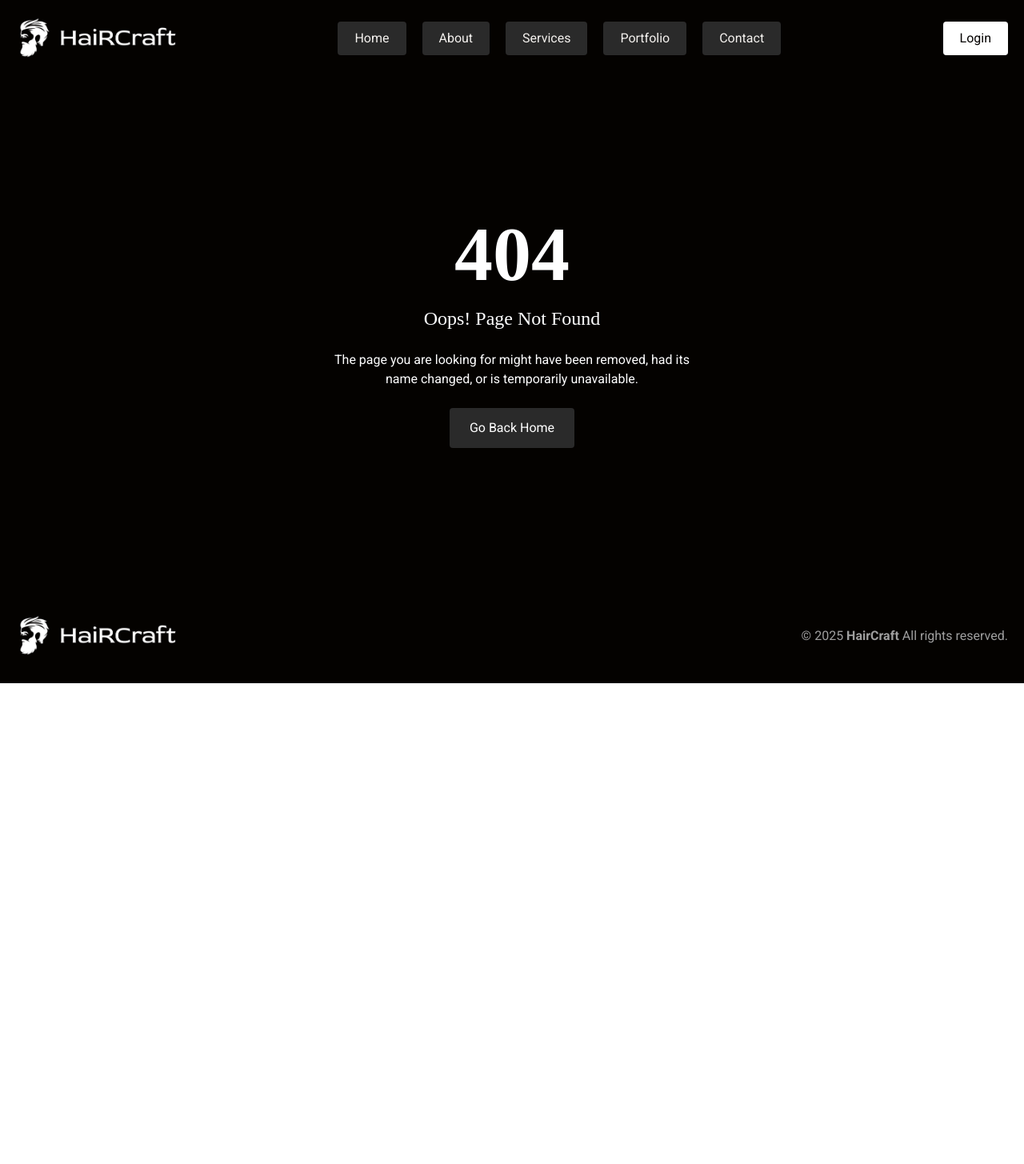
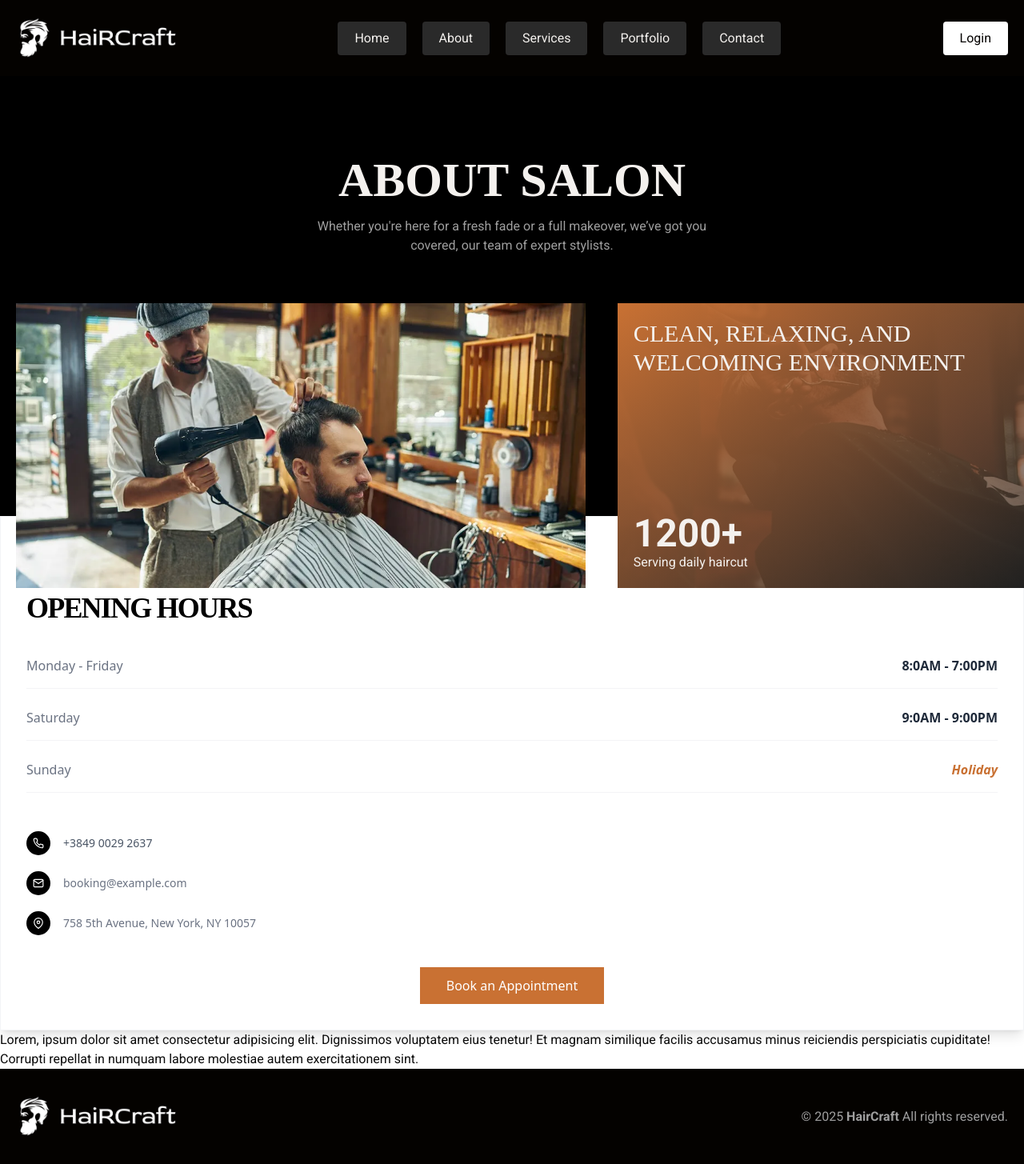
Before and after one commit to jahidulkanchan/auralux, a React (Vite) app: page /contact in a window 1280 px wide. Shown: the whole page at 80% size. Before the commit the page ends 854 px from the top, so only its background shows below. Built offline with nearby package versions, Linux system fonts and the light colour scheme; a web font is replaced by a local one.

Commit message:
connect new devices

```diff
--- a/src/components/CommonHero.jsx
+++ b/src/components/CommonHero.jsx
@@ -4,9 +4,9 @@ export default function CommonHero({mainBg}) {
   return (
     <>
      <section className="text-white-bg z-[999] flex min-h-[550px] justify-center bg-black text-center">
-        <div className="relative container">
-          <div className="heading mt-[100px]">
-            <h1 className="text-6xl font-bold">ABOUT SALON</h1>
+        <div className="relative container px-2 md:px-5">
+          <div className="heading mt-[60px] md:mt-[100px]">
+            <h1 className="section-title text-4xl xl:text-6xl">ABOUT SALON</h1>
             <p className="text-light-gray mx-auto mt-2.5 max-w-lg">
               Whether you're here for a fresh fade or a full makeover, we’ve got
               you covered, our team of expert stylists.
--- /dev/null
+++ b/src/pages/contact/ContactPage.jsx
@@ -0,0 +1,16 @@
+import CommonHero from '@/components/CommonHero'
+import HeroThumbnail from "../../assets/images/contact-hero-thumbnail.webp";
+import React from 'react'
+import CTACard from '@/components/home/CTACard';
+
+export default function ContactPage() {
+  return (
+    <>
+    <CommonHero mainBg={HeroThumbnail} />
+    <div className="contact-map">
+        <div className="left-content"><CTACard/></div>
+        <div className="right-content">Lorem, ipsum dolor sit amet consectetur adipisicing elit. Dignissimos voluptatem eius tenetur! Et magnam similique facilis accusamus minus reiciendis perspiciatis cupiditate! Corrupti repellat in numquam labore molestiae autem exercitationem sint.</div>
+    </div>
+    </>
+  )
+}
--- a/src/router/Router.jsx
+++ b/src/router/Router.jsx
@@ -3,6 +3,7 @@ import RootLayout from "../layout/RootLayout"
 import HomePage from "../pages/home/HomePage"
 import ErrorPage from "../pages/ErrorPage";
 import AboutPage from "@/pages/about/AboutPage";
+import ContactPage from "@/pages/contact/ContactPage";
 
 const router = createBrowserRouter([
   {
@@ -18,6 +19,10 @@ const router = createBrowserRouter([
         element: <AboutPage />,
       },
        {
+        path: "/contact",
+        element: <ContactPage />,
+      },
+       {
         path: "*",
         element: <ErrorPage />,
       },
```
Also changed, not shown: src/assets/images/contact-hero-thumbnail.webp (added).
